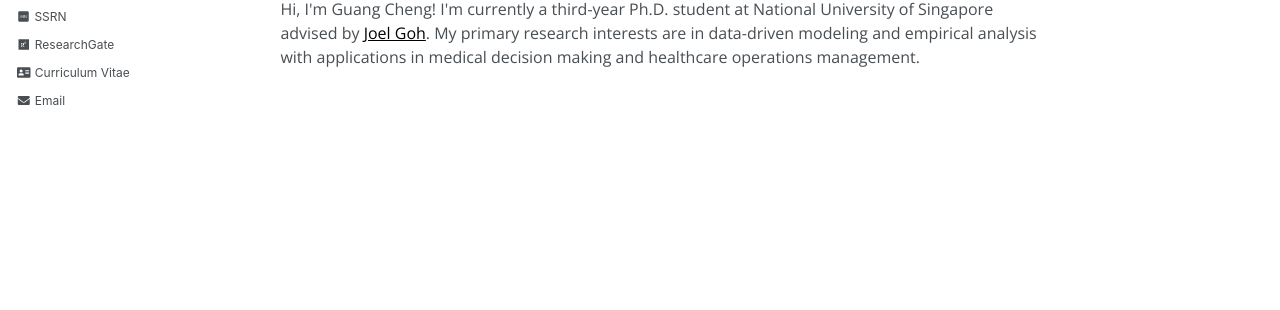
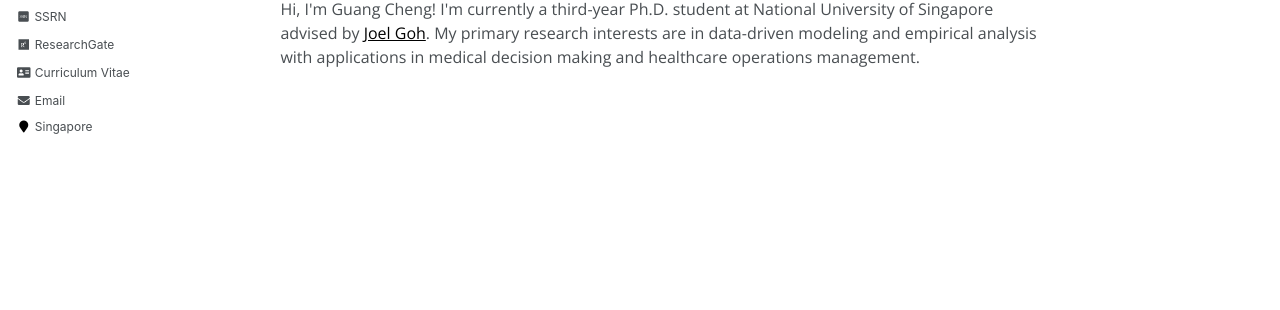
Before and after one commit to gcheng-nus/gcheng-nus.github.io, a Jekyll site: the page built from _pages/about.md, in a window 1280 px wide. Shown: the part 324-634 px from the top of the page. Built offline with Jekyll 4.4.1, drawn with Linux system fonts in a browser that asks for light colours; some web fonts are replaced.

Commit message:
add location

```diff
--- a/_config.yml
+++ b/_config.yml
@@ -83,6 +83,7 @@ author:
   name             : " "
   avatar           : "profile.png"
   bio              : ""
+  location         : "Singapore"
   googlescholar    : "https://scholar.google.com/citations?user=Bu71TnQAAAAJ&hl=en"
   SSRN             : "https://papers.ssrn.com/sol3/cf_dev/AbsByAuth.cfm?per_id=3036482"
   email            : "gcheng@u.nus.edu"
```
